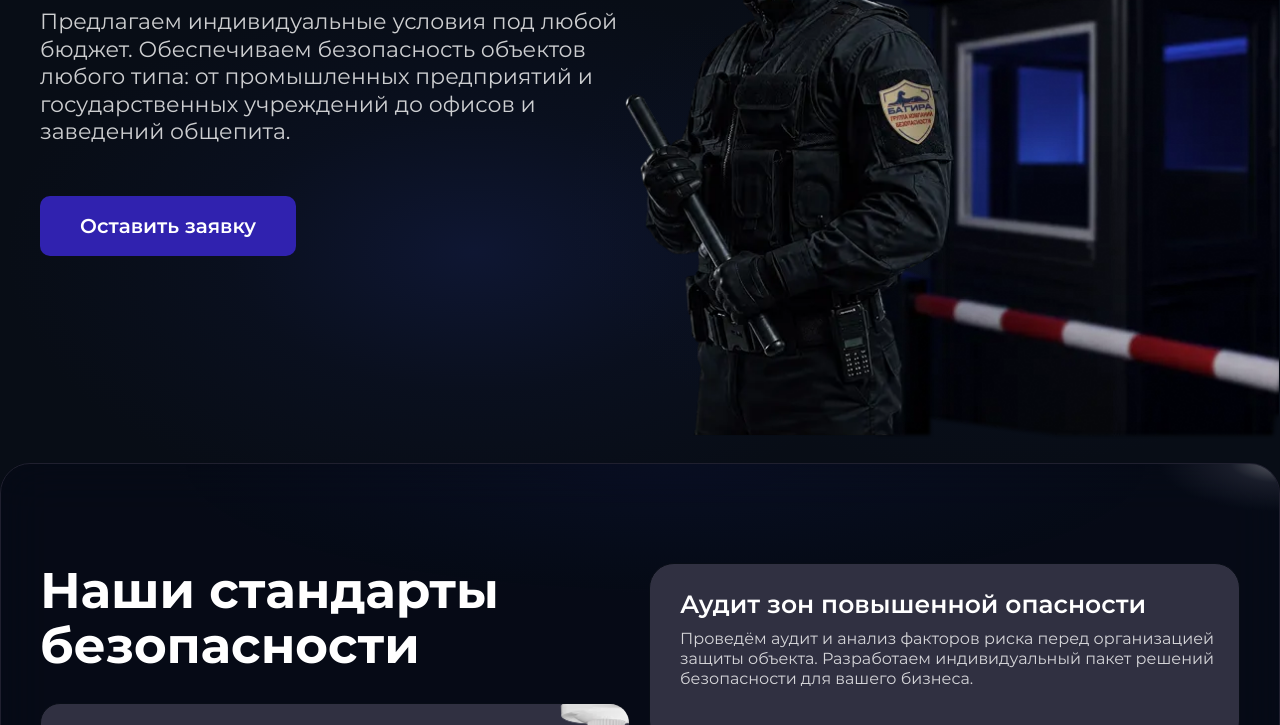
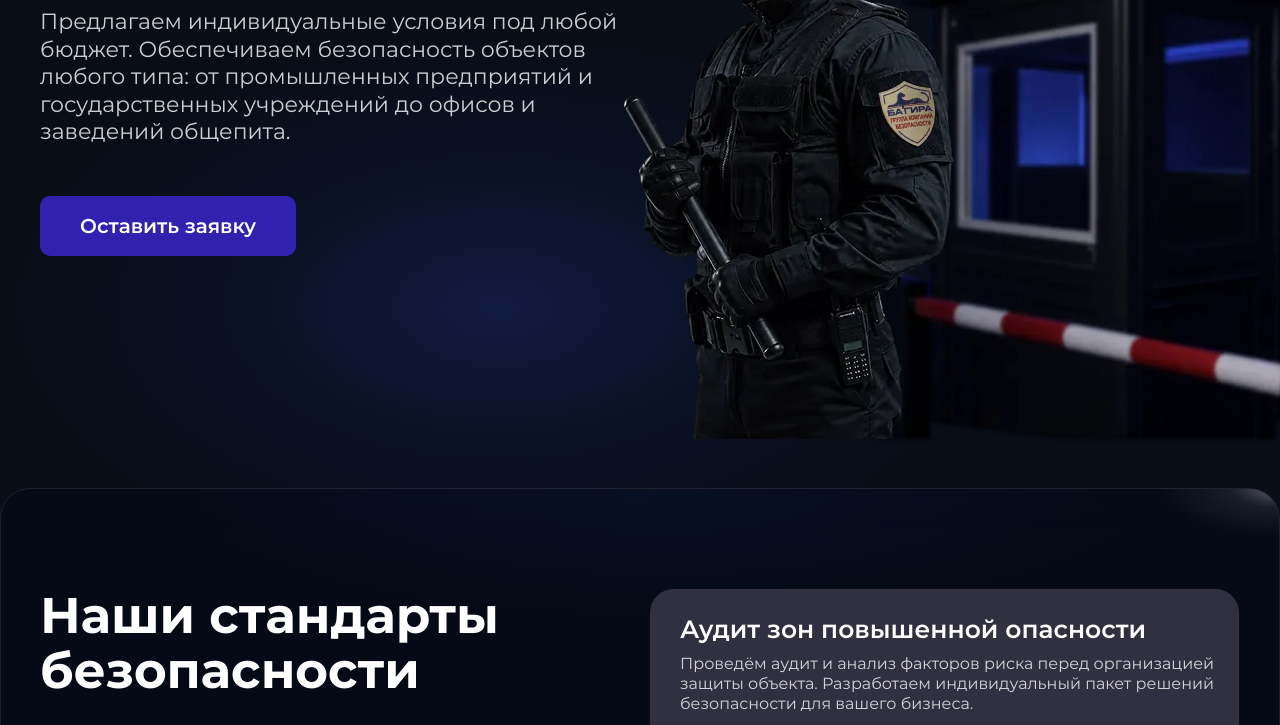
Before and after one commit to lambert34/bagira-preview, a plain HTML site: page ohrana-obektov/index.html in a window 1280 px wide. Shown: the part 295-1020 px from the top of the page. Drawn offline with Linux system fonts and the light colour scheme.

Commit message:
Bagira: correct object hero compositing with accurate V4-to-V6 visual QA

```diff
--- a/ohrana-obektov/index.html
+++ b/ohrana-obektov/index.html
@@ -311,6 +311,47 @@ img:is([sizes=auto i],[sizes^="auto," i]){contain-intrinsic-size:3000px 1500px}
   body.postid-16 .service-hero::after {content:none;}
 }
 </style>
+<style id="bagira-object-hero-figma-fix-20261118-v6">
+@media(min-width:1280px){
+  /* No more cropping at the hero boundary; preserve the original full-size image. */
+  body.postid-16 .service-hero {
+    position:relative !important;
+    height:685px !important;
+    min-height:685px !important;
+    overflow:visible !important;
+    isolation:auto !important;
+    background:#080d16 !important;
+  }
+  body.postid-16 .service-hero::before {
+    content:"";
+    position:absolute;
+    inset:-25px 0 -35px;
+    z-index:0;
+    pointer-events:none;
+    background:radial-gradient(ellipse 43% 41% at 39% 71%,rgba(39,54,155,.34),rgba(22,34,99,.17) 45%,transparent 90%);
+  }
+  body.postid-16 .service-hero__inner {position:relative;z-index:2;}
+  body.postid-16 .service-hero__visual {
+    top:31px !important;
+    left:561px !important;
+    width:681px !important;
+    height:609px !important;
+    z-index:4 !important;
+    overflow:visible !important;
+    -webkit-mask-image:none !important;
+    mask-image:none !important;
+    opacity:1 !important;
+  }
+  body.postid-16 .service-hero__visual img {
+    display:block !important;
+    width:100% !important;
+    height:100% !important;
+    max-width:none !important;
+    object-fit:contain !important;
+    object-position:center bottom !important;
+  }
+}
+</style>
 </head>
 <body class="wp-singular service-template-default single single-service postid-16 wp-theme-bagira">
 
```
